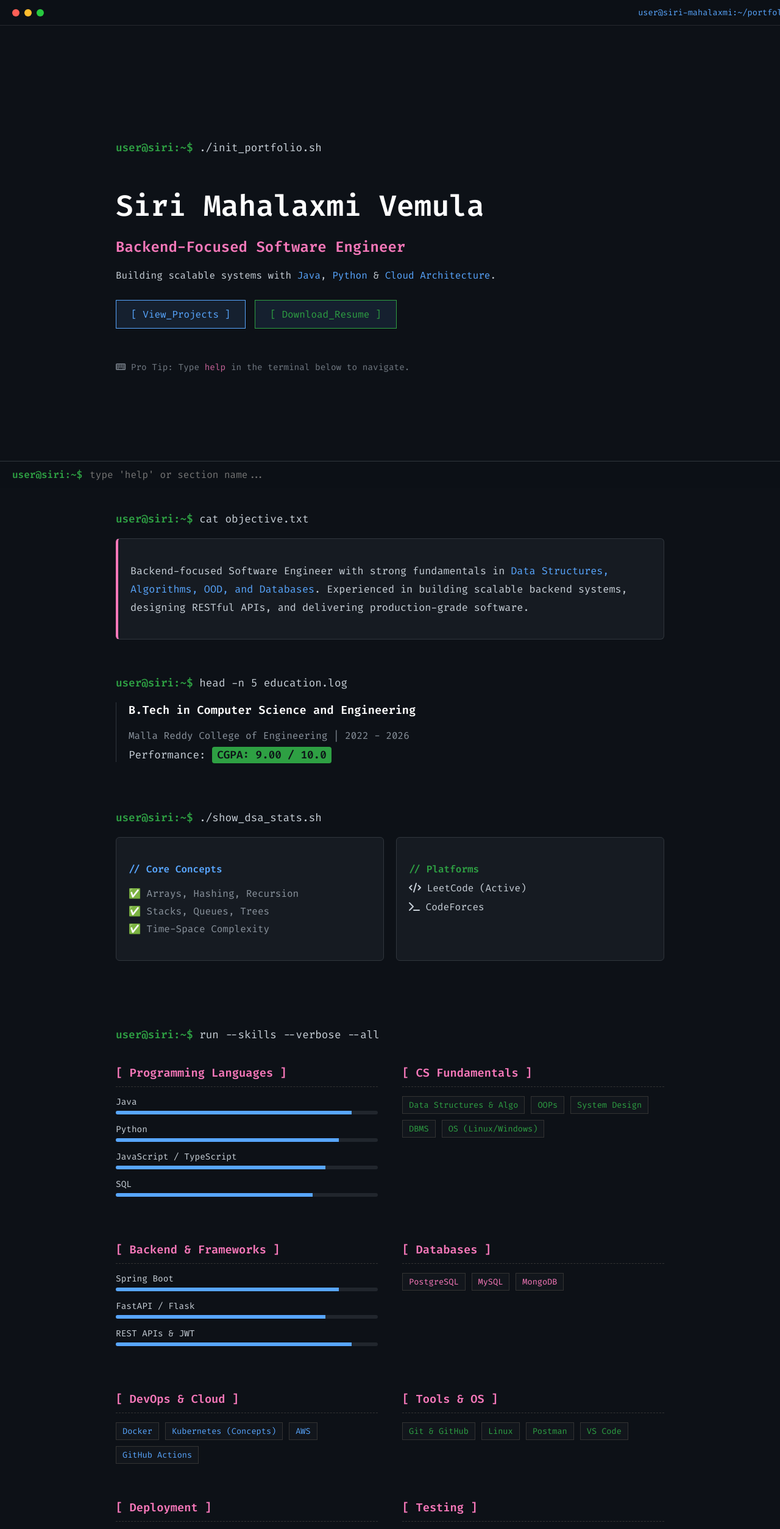
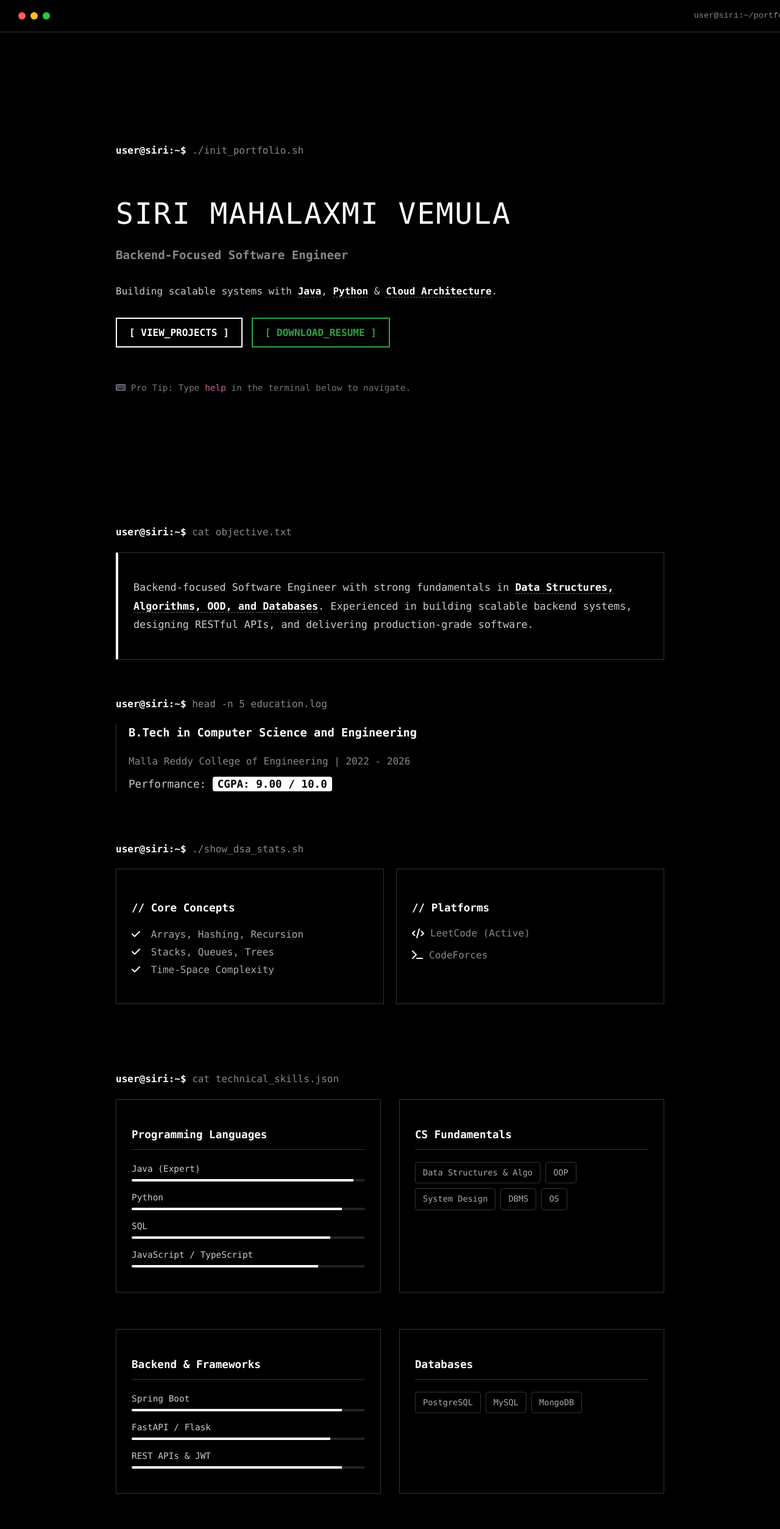
Before and after one commit to armycodes/Personal_Portfolio, a React (Vite) app in the folder portfolio/: page / in a window 1280 px wide. Shown: the top 2508 px of the page at 61% size. Built offline with nearby package versions, Linux system fonts and the light colour scheme.

Commit message:
finalized with colors

```diff
--- a/portfolio/src/App.jsx
+++ b/portfolio/src/App.jsx
@@ -4,10 +4,10 @@ import TerminalHero from './components/TerminalHero';
 import Skills from './components/Skills';
 import ProjectCard from './components/ProjectCard';
 import Contact from './components/Contact';
+// Ensure you are using the latest B&W Terminal.css provided previously
 import './styles/Terminal.css';
 import { gsap } from 'gsap';
 import { ScrollTrigger } from 'gsap/ScrollTrigger';
-import CommandBar from './components/CommandBar';
 
 gsap.registerPlugin(ScrollTrigger);
 
@@ -29,17 +29,16 @@ function App() {
 
   return (
     <div className="app-container">
-      {/* Navbar (Top Bar) */}
       <Navbar />
 
       <main className="terminal-container">
-        {/* Hero Section (Typing Effect) */}
         <TerminalHero />
 
         {/* 1. OBJECTIVE SECTION */}
         <section id="objective" className="reveal-section" style={{ marginTop: '100px' }}>
           <p className="prompt"><span className="user">user@siri:~$</span> cat objective.txt</p>
-          <div className="terminal-card" style={{ borderLeft: '4px solid #f778ba' }}>
+          {/* Changed border from pink (#f778ba) to White (#fff) */}
+          <div className="terminal-card" style={{ borderLeft: '4px solid #ffffff' }}>
             <p style={{ fontSize: '1.05rem', lineHeight: '1.8' }}>
               Backend-focused Software Engineer with strong fundamentals in <span className="highlight">Data Structures, Algorithms, OOD, and Databases</span>.
               Experienced in building scalable backend systems, designing RESTful APIs, and delivering production-grade software.
@@ -50,11 +49,12 @@ function App() {
         {/* 2. EDUCATION SECTION */}
         <section id="education" className="reveal-section" style={{ marginTop: '60px' }}>
           <p className="prompt"><span className="user">user@siri:~$</span> head -n 5 education.log</p>
-          <div style={{ paddingLeft: '20px', borderLeft: '1px solid #30363d' }}>
+          <div style={{ paddingLeft: '20px', borderLeft: '1px solid #333' }}>
              <h3 style={{ color: '#fff' }}>B.Tech in Computer Science and Engineering</h3>
-             <p style={{ color: '#8b949e', margin: '5px 0' }}>Malla Reddy College of Engineering | 2022 - 2026</p>
+             <p style={{ color: '#888', margin: '5px 0' }}>Malla Reddy College of Engineering | 2022 - 2026</p>
              <p style={{ marginTop: '10px', fontSize: '1.1rem' }}>
-                Performance: <span style={{ color: '#0d1117', background: '#2ea043', fontWeight: 'bold', padding: '2px 8px', borderRadius: '4px' }}>CGPA: 9.00 / 10.0</span>
+                {/* Changed green background to White background with Black text */}
+                Performance: <span style={{ color: '#000000', background: '#ffffff', fontWeight: 'bold', padding: '2px 8px', borderRadius: '4px' }}>CGPA: 9.00 / 10.0</span>
              </p>
           </div>
         </section>
@@ -66,32 +66,35 @@ function App() {
           <div style={{ display: 'grid', gridTemplateColumns: 'repeat(auto-fit, minmax(300px, 1fr))', gap: '20px' }}>
             {/* Concepts */}
             <div className="terminal-card">
-               <h4 style={{ color: '#58a6ff', marginBottom: '10px' }}>// Core Concepts</h4>
-               <ul style={{ listStyle: 'none', padding: 0, color: '#8b949e', lineHeight: '1.8' }}>
-                 <li>✅ Arrays, Hashing, Recursion</li>
-                 <li>✅ Stacks, Queues, Trees</li>
-                 <li>✅ Time-Space Complexity</li>
+               {/* Changed color to White */}
+               <h4 style={{ color: '#ffffff', marginBottom: '15px', fontSize: '1.1rem' }}>// Core Concepts</h4>
+               <ul style={{ listStyle: 'none', padding: 0, color: '#aaa', lineHeight: '1.8' }}>
+                 {/* Used FontAwesome icons instead of emojis to control color to White */}
+                 <li><i className="fas fa-check" style={{ color: '#fff', marginRight: '8px' }}></i> Arrays, Hashing, Recursion</li>
+                 <li><i className="fas fa-check" style={{ color: '#fff', marginRight: '8px' }}></i> Stacks, Queues, Trees</li>
+                 <li><i className="fas fa-check" style={{ color: '#fff', marginRight: '8px' }}></i> Time-Space Complexity</li>
                </ul>
             </div>
             {/* Platforms */}
             <div className="terminal-card">
-               <h4 style={{ color: '#2ea043', marginBottom: '10px' }}>// Platforms</h4>
+               {/* Changed color to White */}
+               <h4 style={{ color: '#ffffff', marginBottom: '15px', fontSize: '1.1rem' }}>// Platforms</h4>
                <div style={{ display: 'flex', flexDirection: 'column', gap: '10px' }}>
-                 <a href="https://leetcode.com/u/Vemula_Siri_Mahalaxmi/" target="_blank" className="hover-link" style={{ textDecoration: 'none', color: '#c9d1d9' }}>
-                   <i className="fas fa-code"></i> LeetCode (Active)
+                 <a href="https://leetcode.com/u/Vemula_Siri_Mahalaxmi/" target="_blank" className="hover-link" style={{ display: 'flex', alignItems: 'center', gap: '10px' }}>
+                   <i className="fas fa-code" style={{ color: '#fff' }}></i> LeetCode (Active)
                  </a>
-                 <a href="#" className="hover-link" style={{ textDecoration: 'none', color: '#c9d1d9' }}>
-                   <i className="fas fa-terminal"></i> CodeForces
+                 <a href="#" className="hover-link" style={{ display: 'flex', alignItems: 'center', gap: '10px' }}>
+                   <i className="fas fa-terminal" style={{ color: '#fff' }}></i> CodeForces
                  </a>
                </div>
             </div>
           </div>
         </section>
 
-        {/* 4. SKILLS SECTION */}
+        {/* 4. SKILLS SECTION (Already B&W from previous step) */}
         <Skills />
 
-        {/* 5. PROJECTS SECTION */}
+        {/* 5. PROJECTS SECTION (Already B&W from previous step) */}
         <section id="projects" className="reveal-section" style={{ marginTop: '100px' }}>
           <p className="prompt"><span className="user">user@siri:~$</span> ps -aux | grep "featured"</p>
 
@@ -117,11 +120,10 @@ function App() {
           />
         </section>
 
-        {/* 6. CONTACT SECTION */}
+        {/* 6. CONTACT SECTION (Already B&W from previous step) */}
         <Contact />
 
       </main>
-      <CommandBar />
     </div>
   );
 }
--- a/portfolio/src/components/Navbar.jsx
+++ b/portfolio/src/components/Navbar.jsx
@@ -3,13 +3,14 @@ import React from 'react';
 const Navbar = () => {
   return (
     <header className="terminal-header">
-      <div className="controls">
-        <span className="dot red"></span>
-        <span className="dot yellow"></span>
-        <span className="dot green"></span>
+      <div className="controls" style={{ display: 'flex', gap: '8px' }}>
+        {/* RESTORED COLORS HERE */}
+        <span style={{ width: '12px', height: '12px', borderRadius: '50%', background: '#ff5f56' }}></span> {/* Red */}
+        <span style={{ width: '12px', height: '12px', borderRadius: '50%', background: '#ffbd2e' }}></span> {/* Yellow */}
+        <span style={{ width: '12px', height: '12px', borderRadius: '50%', background: '#27c93f' }}></span> {/* Green */}
       </div>
-      <div className="user-status" style={{ color: '#58a6ff', fontSize: '0.85rem' }}>
-        user@siri-mahalaxmi:~/portfolio
+      <div className="user-status" style={{ color: '#888', fontSize: '0.85rem', fontFamily: 'monospace' }}>
+        user@siri:~/portfolio
       </div>
     </header>
   );
--- a/portfolio/src/components/Skills.jsx
+++ b/portfolio/src/components/Skills.jsx
@@ -10,7 +10,6 @@ const Skills = () => {
 
   useGSAP(() => {
     const bars = gsap.utils.toArray(".bar-fill");
-
     bars.forEach((bar) => {
       gsap.fromTo(bar,
         { width: "0%" },
@@ -18,10 +17,7 @@ const Skills = () => {
           width: bar.dataset.width,
           duration: 1.5,
           ease: "power2.out",
-          scrollTrigger: {
-            trigger: bar,
-            start: "top 85%",
-          }
+          scrollTrigger: { trigger: bar, start: "top 90%" }
         }
       );
     });
@@ -29,86 +25,69 @@ const Skills = () => {
 
   return (
     <section id="skills" className="reveal-section" ref={container} style={{ marginTop: '80px' }}>
-      <p className="prompt"><span className="user">user@siri:~$</span> run --skills --verbose --all</p>
+      <p className="prompt"><span className="user">user@siri:~$</span> cat technical_skills.json</p>
 
-      <div className="skill-grid" style={{ display: 'grid', gridTemplateColumns: 'repeat(auto-fit, minmax(300px, 1fr))', gap: '40px' }}>
+      <div className="skill-grid" style={{ display: 'grid', gridTemplateColumns: 'repeat(auto-fit, minmax(350px, 1fr))', gap: '30px' }}>
 
-        {/* 1. Programming Languages */}
-        <div className="skill-category">
-          <h3 style={categoryTitleStyle}>[ Programming Languages ]</h3>
-          <SkillBar name="Java" width="90%" />
-          <SkillBar name="Python" width="85%" />
+        <SkillCategory title="Programming Languages">
+          <SkillBar name="Java (Expert)" width="95%" />
+          <SkillBar name="Python" width="90%" />
+          <SkillBar name="SQL" width="85%" />
           <SkillBar name="JavaScript / TypeScript" width="80%" />
-          <SkillBar name="SQL" width="75%" />
-        </div>
+        </SkillCategory>
 
-        {/* 2. CS Fundamentals */}
-        <div className="skill-category">
-          <h3 style={categoryTitleStyle}>[ CS Fundamentals ]</h3>
-          <SkillTags tags={["Data Structures & Algo", "OOPs", "System Design", "DBMS", "OS (Linux/Windows)"]} />
-        </div>
+        <SkillCategory title="CS Fundamentals">
+          <SkillTags tags={["Data Structures & Algo", "OOP", "System Design", "DBMS", "OS"]} />
+        </SkillCategory>
 
-        {/* 3. Backend & Frameworks */}
-        <div className="skill-category">
-          <h3 style={categoryTitleStyle}>[ Backend & Frameworks ]</h3>
-          <SkillBar name="Spring Boot" width="85%" />
-          <SkillBar name="FastAPI / Flask" width="80%" />
+        <SkillCategory title="Backend & Frameworks">
+          <SkillBar name="Spring Boot" width="90%" />
+          <SkillBar name="FastAPI / Flask" width="85%" />
           <SkillBar name="REST APIs & JWT" width="90%" />
-        </div>
+        </SkillCategory>
 
-        {/* 4. Databases */}
-        <div className="skill-category">
-          <h3 style={categoryTitleStyle}>[ Databases ]</h3>
-          <SkillTags tags={["PostgreSQL", "MySQL", "MongoDB"]} color="#f778ba" />
-        </div>
+        <SkillCategory title="Databases">
+          <SkillTags tags={["PostgreSQL", "MySQL", "MongoDB"]} />
+        </SkillCategory>
 
-        {/* 5. DevOps & Cloud */}
-        <div className="skill-category">
-          <h3 style={categoryTitleStyle}>[ DevOps & Cloud ]</h3>
-          <SkillTags tags={["Docker", "Kubernetes (Concepts)", "AWS", "GitHub Actions"]} color="#58a6ff" />
-        </div>
+        <SkillCategory title="DevOps & Cloud">
+          <SkillTags tags={["Docker", "Kubernetes", "AWS", "GitHub Actions"]} />
+        </SkillCategory>
 
-        {/* 6. Tools & OS */}
-        <div className="skill-category">
-          <h3 style={categoryTitleStyle}>[ Tools & OS ]</h3>
+        <SkillCategory title="Tools & OS">
           <SkillTags tags={["Git & GitHub", "Linux", "Postman", "VS Code"]} />
-        </div>
-
-        {/* 7. Deployment */}
-        <div className="skill-category">
-          <h3 style={categoryTitleStyle}>[ Deployment ]</h3>
-          <SkillTags tags={["Vercel", "Cloudflare Pages"]} color="#2ea043" />
-        </div>
-
-        {/* 8. Testing */}
-        <div className="skill-category">
-          <h3 style={categoryTitleStyle}>[ Testing ]</h3>
-          <SkillBar name="Java Automation (JUnit)" width="70%" />
-        </div>
+        </SkillCategory>
 
       </div>
     </section>
   );
 };
 
-// Styles & Components
-const categoryTitleStyle = { color: '#f778ba', borderBottom: '1px dashed #333', paddingBottom: '10px', marginBottom: '15px' };
+// Components without any colors
+const SkillCategory = ({ title, children }) => (
+  <div className="terminal-card">
+    <h3 style={{ color: '#fff', marginBottom: '20px', fontSize: '1.1rem', borderBottom: '1px solid #333', paddingBottom: '10px' }}>
+      {title}
+    </h3>
+    {children}
+  </div>
+);
 
 const SkillBar = ({ name, width }) => (
   <div style={{ marginBottom: '15px' }}>
-    <span style={{ display: 'block', marginBottom: '5px', fontSize: '0.9rem', color: '#c9d1d9' }}>{name}</span>
-    <div style={{ height: '6px', background: '#21262d', borderRadius: '3px', overflow: 'hidden' }}>
-      <div className="bar-fill" data-width={width} style={{ height: '100%', background: '#58a6ff', width: '0%' }}></div>
+    <span style={{ fontSize: '0.9rem', color: '#ccc', display: 'block', marginBottom: '5px' }}>{name}</span>
+    <div style={{ height: '4px', background: '#222', borderRadius: '2px', overflow: 'hidden' }}>
+      <div className="bar-fill" data-width={width} style={{ height: '100%', background: '#ffffff', width: '0%' }}></div>
     </div>
   </div>
 );
 
-const SkillTags = ({ tags, color = '#2ea043' }) => (
-  <div className="tags" style={{ display: 'flex', flexWrap: 'wrap', gap: '10px' }}>
+const SkillTags = ({ tags }) => (
+  <div className="tags" style={{ display: 'flex', flexWrap: 'wrap', gap: '8px' }}>
     {tags.map(tag => (
       <span key={tag} style={{
-        padding: '5px 10px', border: `1px solid #333`,
-        color: color, fontSize: '0.85rem', background: 'rgba(255,255,255,0.02)'
+        padding: '6px 12px', border: `1px solid #333`, borderRadius: '4px',
+        color: '#aaa', fontSize: '0.85rem', background: 'transparent'
       }}>
         {tag}
       </span>
--- a/portfolio/src/styles/Terminal.css
+++ b/portfolio/src/styles/Terminal.css
@@ -1,114 +1,150 @@
-@import url('https://fonts.googleapis.com/css2?family=Fira+Code:wght@300;400;600&display=swap');
+/* Google Fonts Import ni TEESEA (Delete the @import line at the top) */
 
 :root {
-  /* The Original Hacker Theme */
-  --bg-color: #0d1117;     /* Dark GitHub Dim */
-  --term-bg: #161b22;      /* Card Background */
-  --text-main: #c9d1d9;    /* Soft Code White */
+  /* --- STRICT MONOCHROME THEME --- */
+  --bg-color: #000000;
+  --card-bg: #000000;
+  --text-main: #cccccc;      /* CMD default text is usually light grey, not pure white */
+  --text-muted: #888888;
+  --border-color: #333333;
 
-  /* Neon Accents */
-  --neon-green: #2ea043;   /* Terminal Prompt Color */
-  --neon-blue: #58a6ff;    /* Highlights */
-  --neon-pink: #f778ba;    /* Special Keywords */
-
-  --font-mono: 'Fira Code', monospace;
+  /* --- THE WINDOWS CMD FONT STACK --- */
+  /* Idi real Command Prompt font style */
+  --font-cmd: 'Consolas', 'Lucida Console', 'Courier New', monospace;
 }
 
 body {
   margin: 0;
   background-color: var(--bg-color);
   color: var(--text-main);
-  font-family: var(--font-mono);
+  /* Apply CMD font to WHOLE website */
+  font-family: var(--font-cmd);
   overflow-x: hidden;
+  line-height: 1.6;
+  font-size: 16px; /* Standard Terminal Size */
 }
 
-/* Scrollbar */
-::-webkit-scrollbar { width: 8px; }
-::-webkit-scrollbar-track { background: var(--bg-color); }
-::-webkit-scrollbar-thumb { background: var(--neon-blue); border-radius: 4px; }
+/* Scrollbar (Blocky style) */
+::-webkit-scrollbar { width: 10px; }
+::-webkit-scrollbar-track { background: #000; }
+::-webkit-scrollbar-thumb { background: #888; border: 2px solid #000; }
 
 /* Selection */
-::selection {
-  background: var(--neon-green);
-  color: #000;
-}
+::selection { background: #ffffff; color: #000000; }
 
-/* Utilities */
 .terminal-container {
   max-width: 900px;
   margin: 0 auto;
-  padding: 100px 20px 50px;
+  padding: 120px 20px 50px;
 }
 
 /* Navbar */
 .terminal-header {
   position: fixed;
-  top: 0;
-  left: 0;
-  width: 100%;
-  background: rgba(13, 17, 23, 0.95);
-  backdrop-filter: blur(10px);
-  border-bottom: 1px solid rgba(255,255,255,0.1);
-  padding: 12px 20px;
+  top: 0; left: 0; width: 100%;
+  background: rgba(0, 0, 0, 0.95);
+  border-bottom: 1px solid var(--border-color);
+  padding: 15px 30px;
   display: flex;
   justify-content: space-between;
   align-items: center;
   z-index: 100;
 }
 
-.controls { display: flex; gap: 8px; }
-.dot { width: 12px; height: 12px; border-radius: 50%; }
-.red { background: #ff5f56; }
-.yellow { background: #ffbd2e; }
-.green { background: #27c93f; }
+/* Typography - Raw & Blocky */
+.glitch {
+  font-size: 3rem;
+  font-weight: normal; /* CMD fonts don't usually use bold weights heavily */
+  color: #fff;
+  margin-bottom: 15px;
+  text-transform: uppercase; /* Makes it look more like a system header */
+  letter-spacing: 2px;
+}
 
-/* Text Styles */
-.prompt { font-size: 1.1rem; margin-bottom: 20px; color: var(--text-main); }
-.user { color: var(--neon-green); font-weight: bold; }
-.highlight { color: var(--neon-blue); }
+.role {
+  font-size: 1.2rem;
+  color: var(--text-muted);
+  margin-bottom: 30px;
+}
 
-.glitch { font-size: 3rem; color: #fff; font-weight: 700; margin-bottom: 10px; }
-.role { color: var(--neon-pink); font-size: 1.5rem; margin-bottom: 20px; }
+.prompt {
+  color: #888;
+  font-size: 1rem;
+  margin-bottom: 20px;
+}
 
-/* Cards (Hacker Style) */
+/* User & Highlight - Pure White */
+.user { color: #ffffff !important; font-weight: bold; }
+.highlight {
+  color: #ffffff !important;
+  font-weight: bold;
+  border-bottom: 1px dashed #666; /* Dashed line looks more terminal-like */
+  text-decoration: none;
+}
+
+/* Buttons (Blocky & Sharp) */
+.terminal-btn {
+  padding: 10px 20px;
+  border: 2px solid #ffffff; /* Thicker border for retro feel */
+  background: #000000;
+  color: #ffffff;
+  font-family: var(--font-cmd);
+  font-weight: bold;
+  text-decoration: none;
+  display: inline-block;
+  margin-right: 15px;
+  transition: all 0s; /* Instant change (No smooth animation for raw feel) */
+  border-radius: 0px; /* SHARP CORNERS (No rounding in CMD) */
+  text-transform: uppercase;
+}
+
+.terminal-btn:hover {
+  background: #ffffff;
+  color: #000000;
+  box-shadow: none;
+  transform: none; /* No movement, just color swap */
+}
+
+.terminal-btn.outline {
+  border-color: #888;
+  color: #888;
+}
+.terminal-btn.outline:hover {
+  border-color: #fff;
+  color: #fff;
+  background: transparent;
+}
+
+/* Cards (Sharp Edges) */
 .project-card, .terminal-card {
-  background: var(--term-bg);
-  border: 1px solid #30363d;
-  border-radius: 6px;
-  padding: 20px;
+  background: #000;
+  border: 1px solid var(--border-color);
+  border-radius: 0px; /* Sharp corners */
+  padding: 25px;
   margin-bottom: 30px;
-  transition: transform 0.3s, border-color 0.3s;
 }
 
 .project-card:hover {
-  transform: translateX(10px);
-  border-color: var(--neon-green); /* Green Glow on Hover */
+  border-color: #ffffff;
 }
 
-/* Buttons */
-/* Buttons styling */
-.terminal-btn {
-  padding: 12px 24px;
-  border: 1px solid var(--neon-blue);
-  color: var(--neon-blue);
-  background: rgba(88, 166, 255, 0.1);
-  text-decoration: none;
-  display: inline-block;
-  margin-right: 15px;
-  transition: 0.3s;
-  cursor: pointer;
-  font-family: var(--font-mono);
+.project-card h3 {
+  color: #fff;
+  font-size: 1.4rem;
+  margin-bottom: 10px;
+  text-transform: uppercase;
+  letter-spacing: 1px;
 }
 
-/* Updated Hover Effect - No Glow */
-.terminal-btn:hover {
-  background: var(--neon-blue);
-  color: #0d1117;
-  box-shadow: none; /* Glow effect removed */
+/* Links */
+.hover-link {
+  color: var(--text-muted);
+  text-decoration: none;
+}
+.hover-link:hover {
+  color: #fff !important;
+  text-decoration: underline;
 }
 
-/* Hover Links */
-.hover-link:hover {
-  color: var(--neon-green) !important;
-  text-shadow: 0 0 8px var(--neon-green);
-}
+/* Navbar Dots */
+.controls .dot { background: #333; } /* Default grey */
```
Also changed, not shown: portfolio/src/components/Contact.jsx (+8 -10 lines), portfolio/src/components/ProjectCard.jsx (+10 -17 lines).
